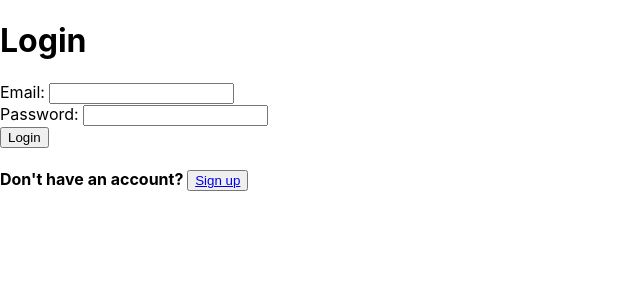
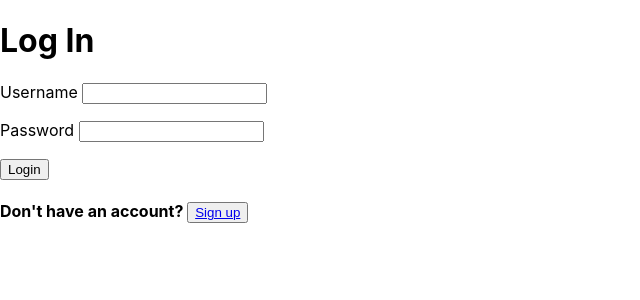
Before and after one commit to samuelwstout/freenote-1, a React (Create React App) app in the folder client/: page /login in a window 1280 px wide. Shown: the top 300 px of the page, without its empty margins (0-640 px from the left). Built offline with nearby package versions, Linux system fonts and the light colour scheme.

Commit message:
render type attribute to json

```diff
--- a/client/src/App.jsx
+++ b/client/src/App.jsx
@@ -24,7 +24,7 @@ console.log(currentUser)
         <Route path="/signup" element={<Signup currentUser={currentUser} />} />
         <Route path="/signup_as_contractor" element={<SignupAsContractor setCurrentUser={setCurrentUser} />} />
         <Route path="/signup_as_musician" element={<SignupAsMusician setCurrentUser={setCurrentUser} />} />
-        <Route path="/login" element={<Login />} />
+        <Route path="/login" element={<Login setCurrentUser={setCurrentUser} />} />
         <Route path="/create_job" element={<CreateJob setCurrentUser={setCurrentUser} currentUser={currentUser} />} />
         <Route path="/my_jobs" element={<MyJobs />} />
         {/* When a contractor clicks on a job in 'my jobs'. /my_jobs/job/:id */}
--- a/client/src/components/authentication/Login.jsx
+++ b/client/src/components/authentication/Login.jsx
@@ -1,50 +1,57 @@
 import React, { useState } from 'react'
-// import { baseUrl, headers } from '../../Globals'
 import { Link, useNavigate } from 'react-router-dom'
 
-const Login = () => {
+const Login = ({setCurrentUser}) => {
 
   const navigate = useNavigate();
 
-  const [email, setEmail] = useState('');
+  const [username, setUsername] = useState('');
   const [password, setPassword] = useState('');
 
-  // const handleSubmit = (e) => {
-  //   e.preventDefault()
-
-  //   const strongParams = {
-  //       email,
-  //       password
-  //   }
-
-  //   fetch(baseUrl + '/login', {
-  //     method: "POST",
-  //     headers,
-  //     body: JSON.stringify(strongParams)
-  //   })
-  //     .then(r => r.json())
-  //     .then(data => {
-  //       loginMusician(data.musician)
-  //       localStorage.setItem('jwt', data.token)
-  //       if (data.musician) navigate('/find_work')
-  //     })
-  // }
-
-  // onSubmit={ handleSubmit } in <form>
+  const handleSubmit = (event) => {
+    event.preventDefault()
+    fetch('/api/login', {
+      method: 'POST',
+      headers: {
+        'Content-Type': 'application/json'
+      },
+      body: JSON.stringify({username, password})
+    })
+      .then(res => {
+        if (res.ok) {
+          res.json().then(user => {
+            setCurrentUser(user)
+          })
+        } else {
+          res.json().then(errors => {
+            console.error(errors)
+          })
+        }
+      })
+  }
 
   return (
     <div>
-       <h1>Login</h1>
-        <form>
-          <div>
-            <label htmlFor='email'>Email: </label>
-            <input type='text' name='email' id='email' value={ email } onChange={e => setEmail(e.target.value)} />
-          </div>
-          <div>
-            <label htmlFor='password'>Password: </label>
-            <input type='password' name='password' id='password' value={ password } onChange={e => setPassword(e.target.value)} />
-          </div>
-
+        <form onSubmit={handleSubmit}>
+          <h1>Log In</h1>
+        <p>
+          <label htmlFor="username">Username </label>
+          <input
+            type="text"
+            name="username"
+            value={username}
+            onChange={(e) => setUsername(e.target.value)}
+          />
+        </p>
+        <p>
+          <label htmlFor="password">Password </label>
+          <input
+            type="password"
+            name=""
+            value={password}
+            onChange={(e) => setPassword(e.target.value)}
+          />
+        </p>
           <input type='submit' value='Login' />
         </form>
 
```
Also changed, not shown: 1 other file (tests, documents, lock files or other folders).
